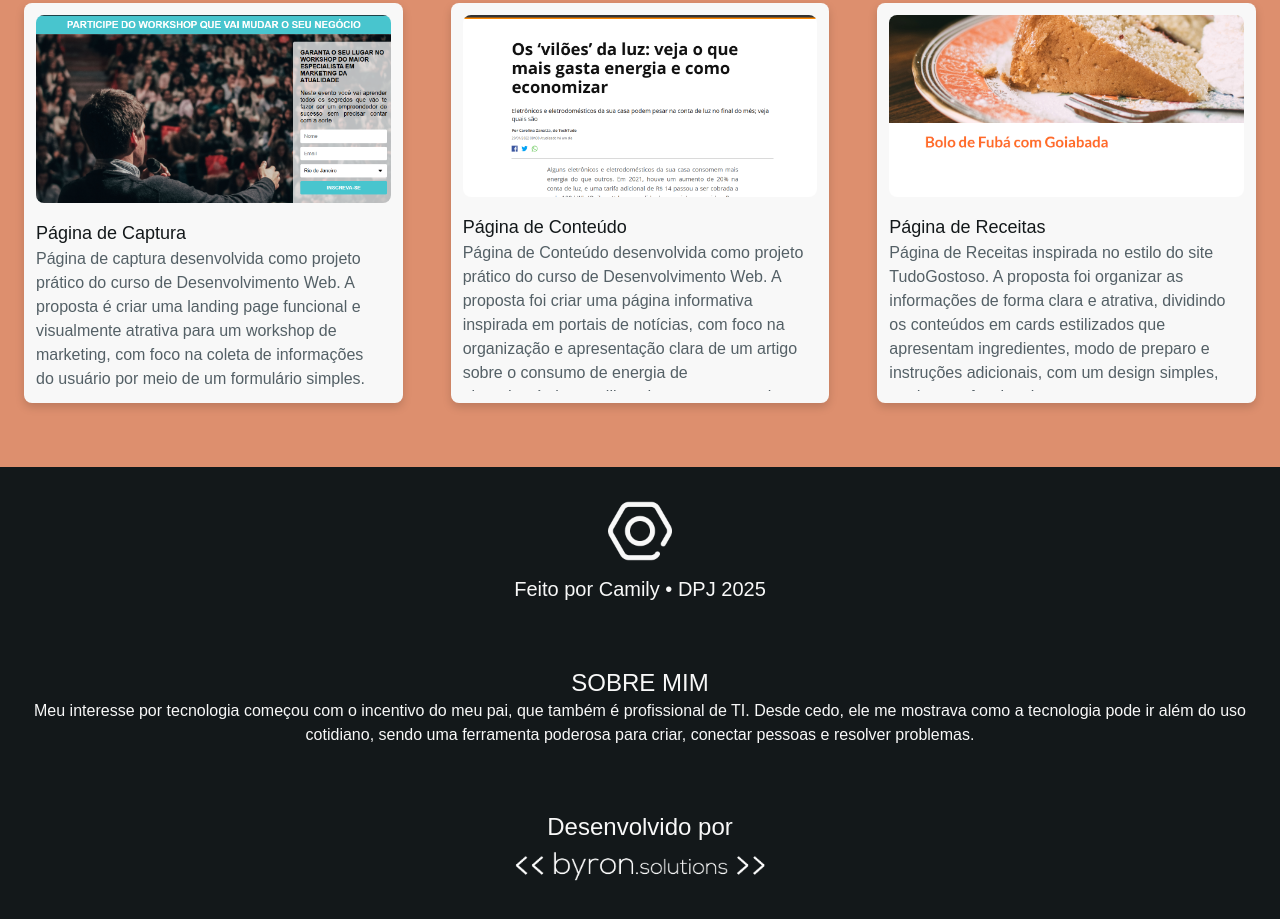
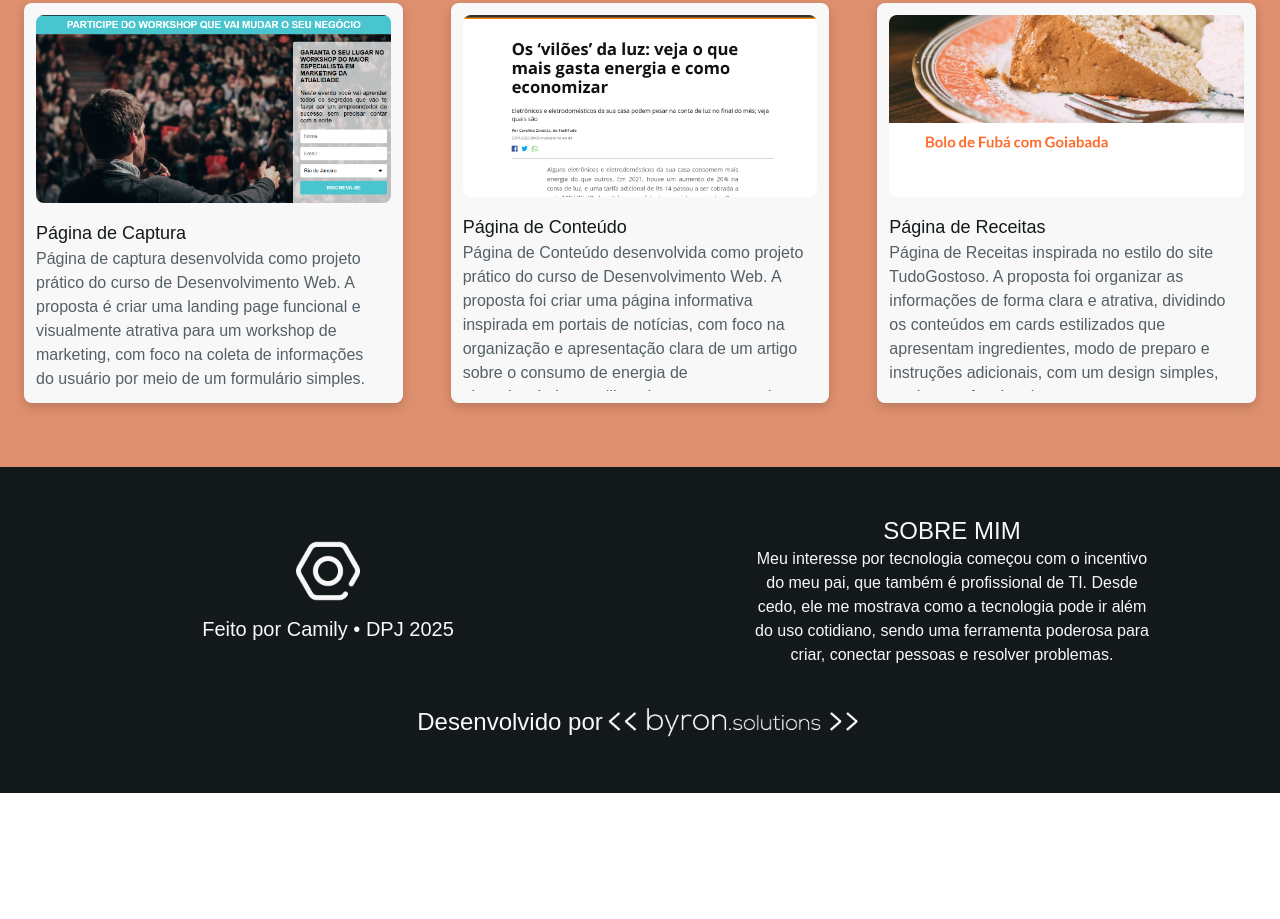
Before and after one commit to cavicf/PortfolioCapacitacao2, a website: page Portfolio/src/index.html in a window 1280 px wide. Shown: the part 1163-2082 px from the top of the page. After the commit the page ends 1956 px from the top, so only its background shows below. Drawn offline with Linux system fonts and the light colour scheme.

Commit message:
feat:footer_responsiveness

```diff
--- a/Portfolio/src/index.html
+++ b/Portfolio/src/index.html
@@ -87,15 +87,15 @@
         </div>
     </section>
 
-    <footer class="flex flex-col bg-black text-white p-8 gap-16">
-        <div class="flex flex-col gap-16 items-center">
-            <div class="flex flex-col items-center gap-3">
+    <footer class="flex flex-col bg-black text-white p-8 gap-16 lg:items-center lg:gap-8 lg:p-12">
+        <div class="flex flex-col lg:flex-row gap-16 items-center lg:justify-around">
+            <div class="flex flex-col items-center gap-3 lg:w-1/3">
                 <div class="size-16">
                     <img src="./img/logo.png" alt="logo do portfólio">
                 </div>
                 <p class="text-xl">Feito por Camily • DPJ 2025</p>
             </div>
-            <div class="text-center gap-2">
+            <div class="text-center gap-2 lg:w-1/3">
                 <h3 class="text-2xl">SOBRE MIM</h3>
                 <p class="text-base">
                     Meu interesse por tecnologia começou com o incentivo do meu pai, que também é profissional de TI.
@@ -103,7 +103,7 @@
                 </p>
             </div>
         </div>
-        <div class="flex flex-col items-center">
+        <div class="flex flex-col items-center lg:flex-row">
             <p class="text-2xl">Desenvolvido por</p>
             <div class="max-w-[260px]">
                 <img src="./img/byron.png" alt="logo da byron">
```
Also changed, not shown: Portfolio/src/output.css.
